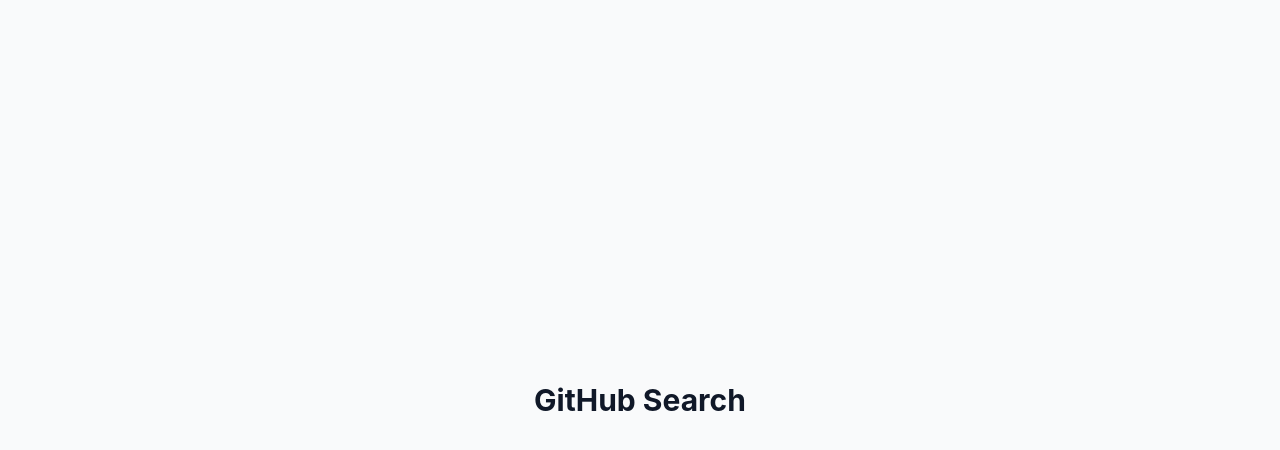
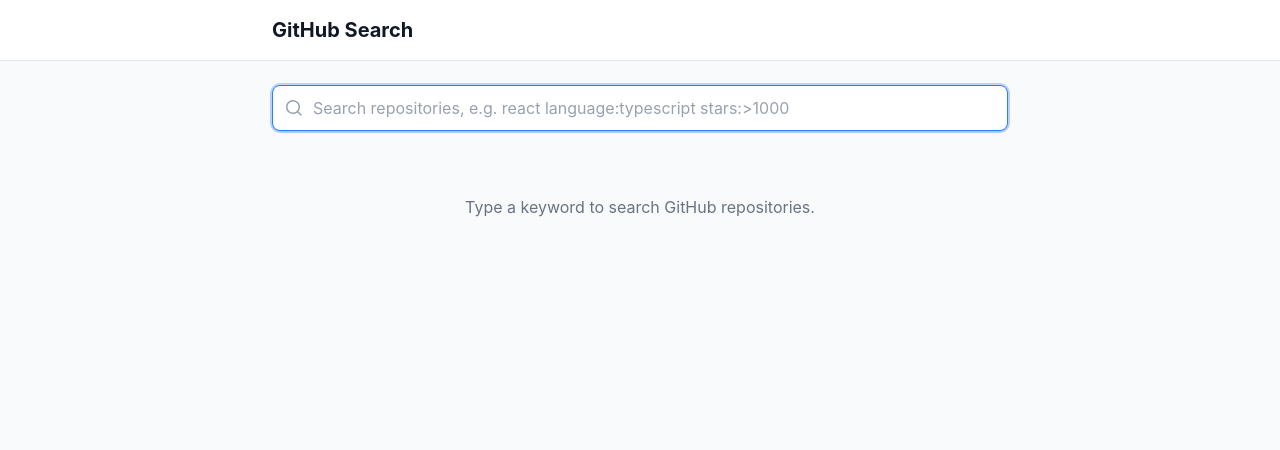
Before and after one commit to darmau/github-search, a React (Vite) app: page / in a window 1280 px wide. Shown: the top 450 px of the page. Built offline with nearby package versions, Linux system fonts and the light colour scheme; no server answers.

Commit message:
feat: restructure App component layout and integrate RepositorySearch

```diff
--- a/src/App.tsx
+++ b/src/App.tsx
@@ -1,8 +1,17 @@
+import { RepositorySearch } from './components/RepositorySearch'
+
 function App() {
   return (
-    <main className="flex min-h-screen items-center justify-center bg-gray-50">
-      <h1 className="text-3xl font-bold text-gray-900">GitHub Search</h1>
-    </main>
+    <div className="min-h-screen bg-gray-50 dark:bg-gray-950">
+      <header className="border-b border-gray-200 bg-white dark:border-gray-800 dark:bg-gray-900">
+        <div className="mx-auto max-w-3xl px-4 py-4">
+          <h1 className="text-xl font-bold text-gray-900 dark:text-gray-100">GitHub Search</h1>
+        </div>
+      </header>
+      <main className="mx-auto max-w-3xl px-4 py-6">
+        <RepositorySearch />
+      </main>
+    </div>
   )
 }
 
```
